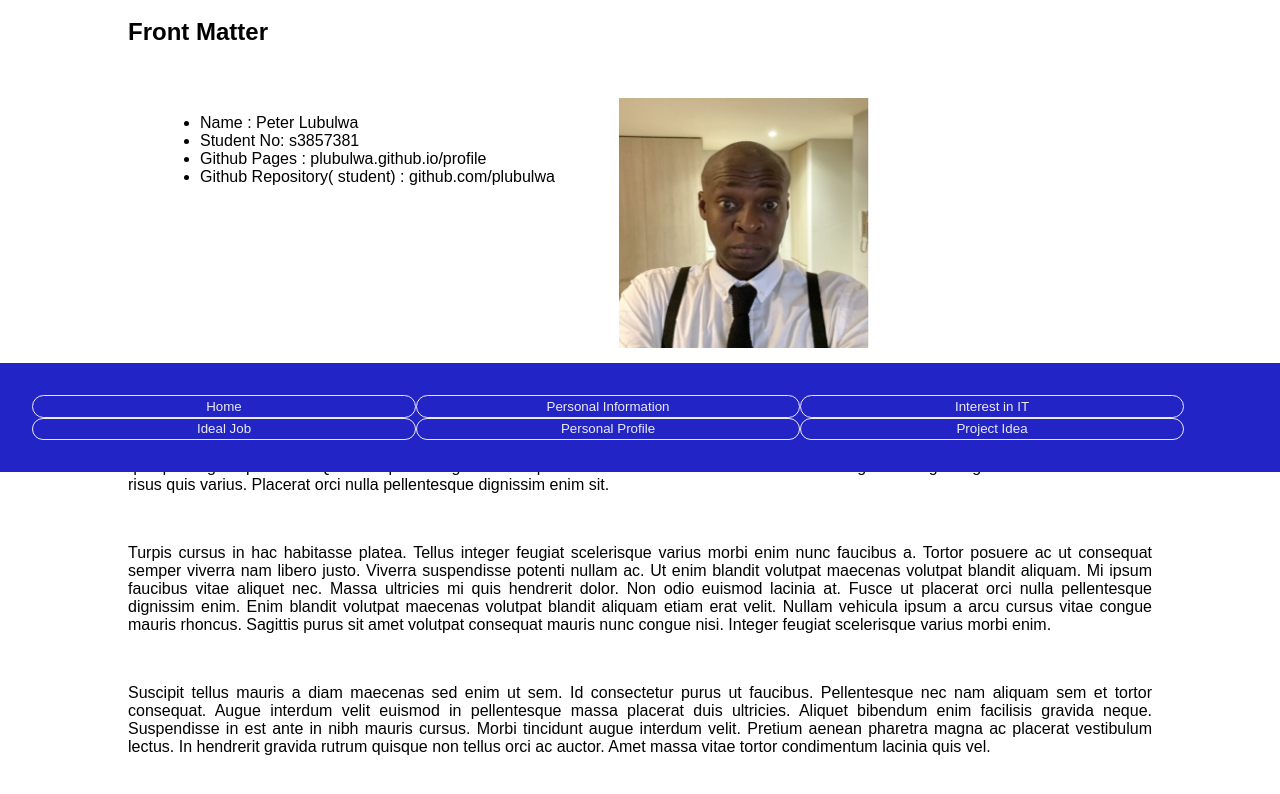
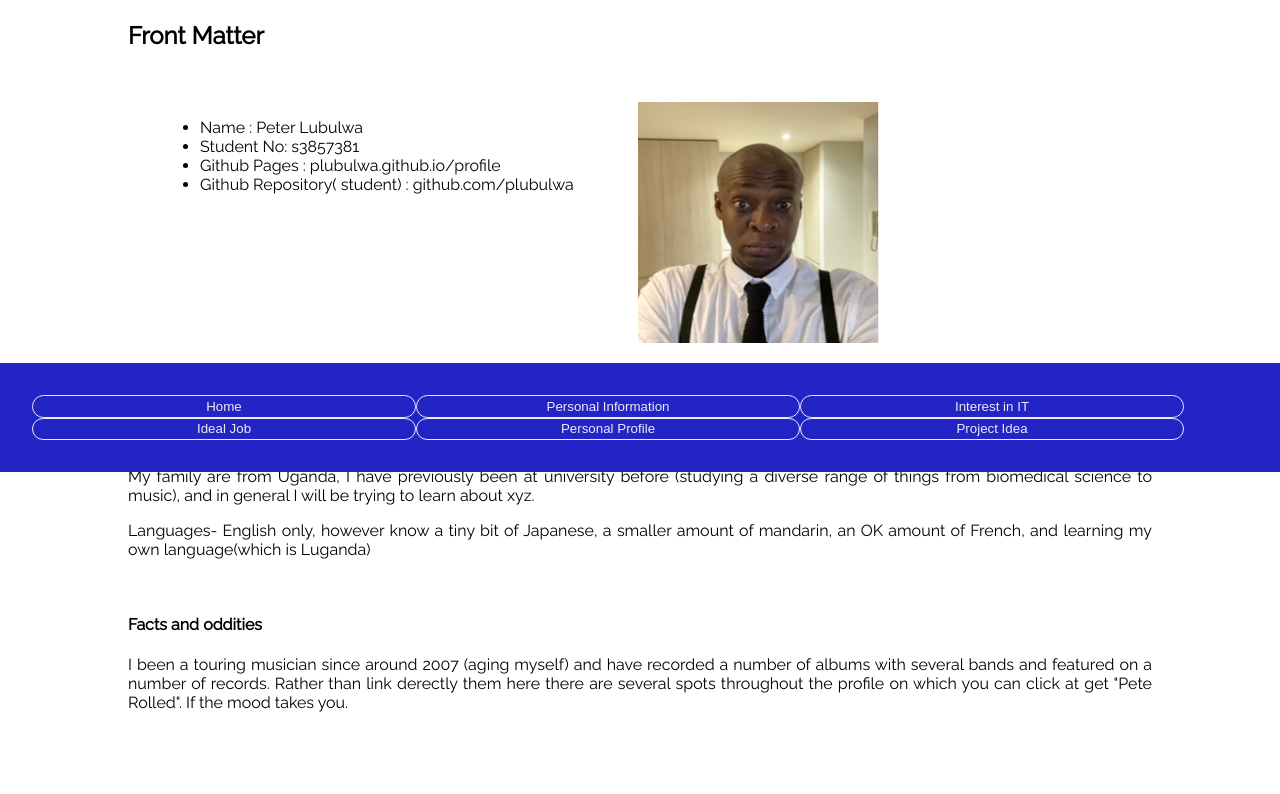
Before and after one commit to plubulwa/student-profile, a React (Create React App) app in the folder student-profile/: page /#/personal-information in a window 1280 px wide. Shown: the part 328-1122 px from the top of the page. Built offline with nearby package versions, Linux system fonts and the light colour scheme.

Commit message:
Font changed to Raleway; sections more clearly denoted

```diff
--- a/student-profile/public/index.html
+++ b/student-profile/public/index.html
@@ -1,14 +1,12 @@
 <!DOCTYPE html>
 <html lang="en">
+
 <head>
   <meta charset="utf-8" />
   <link rel="icon" href="%PUBLIC_URL%/favicon.ico" />
   <meta name="viewport" content="width=device-width, initial-scale=1" />
   <meta name="theme-color" content="#000000" />
-    <meta
-      name="description"
-      content="Web site created using create-react-app"
-    />
+  <meta name="description" content="Web site created using create-react-app" />
   <link rel="apple-touch-icon" href="%PUBLIC_URL%/apple-touch-icon.png" />
   <!--
       manifest.json provides metadata used when your web app is installed on a
@@ -24,8 +22,13 @@
       work correctly both with client-side routing and a non-root public URL.
       Learn how to configure a non-root public URL by running `npm run build`.
     -->
+
+    <link rel="preconnect" href="https://fonts.googleapis.com">
+    <link rel="preconnect" href="https://fonts.gstatic.com" crossorigin>
+    <link href="https://fonts.googleapis.com/css2?family=Raleway:wght@100;400&display=swap" rel="stylesheet">
   <title>Peter Lubulwa - Student Profile</title>
 </head>
+
 <body>
   <noscript>You need to enable JavaScript to run this app.</noscript>
   <div id="root"></div>
@@ -40,4 +43,5 @@
       To create a production bundle, use `npm run build` or `yarn build`.
     -->
 </body>
+
 </html>
--- a/student-profile/src/components/Interest-In-It/Interest-In-It.js
+++ b/student-profile/src/components/Interest-In-It/Interest-In-It.js
@@ -42,7 +42,7 @@ export default function InterestInIt() {
             <h2>The current focus</h2>
             <p> I am interested in programming mainly- with a desire to build applications and web interface which have good to great functionality, are easy to use, and
                 can provide something a little different in how one interacts with and interface, or thinks about how a web page, or and app, should function. I have spent a lot of
-                time learning:
+                time learning:</p>
                 <ul>
                     <li>Java</li>
                     <li>Javascript ('vanilla')</li>
@@ -55,26 +55,8 @@ export default function InterestInIt() {
                     however the first step is to get really good at programming patterns so I can tackle anything.
                 </p>
                 <p>Currently I am working on a small 'portfolio' style puzzle game website made up of modern classics (Sudoku and Wordle). Both are in the process of being coded in the React.JS
-                    framework
-                </p>
-                scelerisque varius morbi enim nunc faucibus a. Tortor posuere
-                ac ut consequat semper viverra nam libero justo. Viverra suspendisse
-                potenti nullam ac. Ut enim blandit volutpat maecenas volutpat blandit
-                aliquam. Mi ipsum faucibus vitae aliquet nec. Massa ultricies mi quis
-                hendrerit dolor. Non odio euismod lacinia at. Fusce ut placerat orci
-                nulla pellentesque dignissim enim. Enim blandit volutpat maecenas volutpat
-                blandit aliquam etiam erat velit. Nullam vehicula ipsum a arcu cursus vitae
-                congue mauris rhoncus. Sagittis purus sit amet volutpat consequat mauris nunc
-                congue nisi. Integer feugiat scelerisque varius morbi enim.</p>
-            <br />
-            <p>Suscipit tellus mauris a diam maecenas sed enim ut sem. Id consectetur
-                purus ut faucibus. Pellentesque nec nam aliquam sem et tortor consequat.
-                Augue interdum velit euismod in pellentesque massa placerat duis
-                ultricies. Aliquet bibendum enim facilisis gravida neque. Suspendisse
-                in est ante in nibh mauris cursus. Morbi tincidunt augue interdum velit.
-                Pretium aenean pharetra magna ac placerat vestibulum lectus. In hendrerit
-                gravida rutrum quisque non tellus orci ac auctor. Amet massa vitae tortor
-                condimentum lacinia quis vel. </p>
+                    framework</p>
+
         </div>
     );
 }
--- a/student-profile/src/components/Personal-Information/Personal-Information.js
+++ b/student-profile/src/components/Personal-Information/Personal-Information.js
@@ -23,51 +23,33 @@ export default function PersonalInformation() {
                 </div>
                 <div className="picture-holder">
                     <img className="profile-pic" src={profilesquare} alt="Peter Lubulwa"></img>
-                    </div>
+                </div>
 
             </div>
 
-            <h2> </h2>
+            <h2> Brief bio</h2>
+            <p>Melbourne born but grew up in Canberra, I am currently and IT student at RMIT. I am very keen
+                on programming and software engineering. My family are from Uganda, I have previously been at
+                university before (studying a diverse range of things from biomedical science to music), and in
+                general I will be trying to learn about xyz.</p>
+            <p>Languages- English only, however know a tiny bit of Japanese, a smaller amount of mandarin, an OK amount of French, and learning my own language(which is Luganda)
+            </p>
+            <br />
+            <h4>Facts and oddities</h4>
+            <p>I been a touring musician since around 2007 (aging myself) and have recorded a number of albums with
+                several bands and featured on a number of records. Rather than link derectly them here there are several
+                spots throughout the profile on which you can click at get "Pete Rolled". If the mood takes you.
+            </p>
+            {/*Include your name, student number, student email address, picture,
+             and some basic background information
+             nationality and culture, education to date, languages spoken etc).
+              Include at least one fact about yourself that others
+             may find interesting, such as a hobby, a pet or your favourite sport or other
+             pastime*/}
 
 
+            <br />
 
-
-            {/*Include your name, student number, student email address, picture,
-        and some basic background information
-    nationality and culture, education to date, languages spoken etc).
-    Include at least one fact about yourself that others
-    may find interesting, such as a hobby, a pet or your favourite sport or other
-    pastime*/}
-            <p>Lorem ipsum dolor sit amet, consectetur adipiscing elit,
-                sed do eiusmod tempor incididunt ut labore et dolore magna aliqua.
-                Diam quis enim lobortis scelerisque fermentum. Ac turpis egestas
-                sed tempus. Varius sit amet mattis vulputate enim nulla aliquet
-                porttitor. Donec adipiscing tristique risus nec feugiat in fermentum.
-                Sed risus ultricies tristique nulla aliquet enim tortor at auctor.
-                Cursus in hac habitasse platea dictumst quisque sagittis purus sit.
-                Quam vulputate dignissim suspendisse in est ante in nibh.
-                Risus nullam eget felis eget. Eget dolor morbi non arcu risus quis
-                varius. Placerat orci nulla pellentesque dignissim enim sit.</p>
-            <br />
-            <p>Turpis cursus in hac habitasse platea. Tellus integer feugiat
-                scelerisque varius morbi enim nunc faucibus a. Tortor posuere
-                ac ut consequat semper viverra nam libero justo. Viverra suspendisse
-                potenti nullam ac. Ut enim blandit volutpat maecenas volutpat blandit
-                aliquam. Mi ipsum faucibus vitae aliquet nec. Massa ultricies mi quis
-                hendrerit dolor. Non odio euismod lacinia at. Fusce ut placerat orci
-                nulla pellentesque dignissim enim. Enim blandit volutpat maecenas volutpat
-                blandit aliquam etiam erat velit. Nullam vehicula ipsum a arcu cursus vitae
-                congue mauris rhoncus. Sagittis purus sit amet volutpat consequat mauris nunc
-                congue nisi. Integer feugiat scelerisque varius morbi enim.</p>
-            <br />
-            <p>Suscipit tellus mauris a diam maecenas sed enim ut sem. Id consectetur
-                purus ut faucibus. Pellentesque nec nam aliquam sem et tortor consequat.
-                Augue interdum velit euismod in pellentesque massa placerat duis
-                ultricies. Aliquet bibendum enim facilisis gravida neque. Suspendisse
-                in est ante in nibh mauris cursus. Morbi tincidunt augue interdum velit.
-                Pretium aenean pharetra magna ac placerat vestibulum lectus. In hendrerit
-                gravida rutrum quisque non tellus orci ac auctor. Amet massa vitae tortor
-                condimentum lacinia quis vel. </p>
         </div>
     );
 }
--- a/student-profile/src/components/Personal-Profile/Personal-Profile.js
+++ b/student-profile/src/components/Personal-Profile/Personal-Profile.js
@@ -1,44 +1,42 @@
 import React from 'react';
 
-export default function PersonalProfile () {
-    return(
+export default function PersonalProfile() {
+    return (
         <div className="content-div">
-        <h1>Personal Profile</h1>
-        <p><i>where I tell you everything inside my mind</i></p>
+            <h1>Personal Profile</h1>
+            <p><i>where I tell you everything inside my mind</i></p>
 
-        <br />
-        <p>#content</p>
+            <br />
+            <p>#content</p>
+            <br></br>
+            <hr></hr>
+            <h2>The Tests</h2>
+            <h3>Test 1: Myer-Briggs-style Personality Test</h3>
+            <p><i>Source :</i></p>
+            <br></br>
+            <h4>Results</h4>
+            <p>Lorem ipsum dolor sit amet, consectetur adipiscing elit,
+                sed do eiusmod tempor incididunt ut labore et dolore magna aliqua..</p>
+            <br />
+            <h3>Test 2: Learning Styles Test</h3>
+            <p><i>Source :</i></p>
+            <br></br>
+            <h4>Results</h4>
+            <p>Lorem ipsum dolor sit amet, consectetur adipiscing elit,
+                sed do eiusmod tempor incididunt ut labore et dolore magna aliqua..</p>
+            <br />
+            <h3>Test 3: Verbal Reasoning Test </h3>
+            <p><i>Source :</i></p>
+            <br></br>
+            <h4>Results</h4>
+            <p>Lorem ipsum dolor sit amet, consectetur adipiscing elit,
+                sed do eiusmod tempor incididunt ut labore et dolore magna aliqua..</p>
+            <br />
+            <h3>Context around these results</h3>
+            <br></br>
+            <p>What does it all mean??</p>
+            <br />
 
-        <p>Lorem ipsum dolor sit amet, consectetur adipiscing elit,
-                sed do eiusmod tempor incididunt ut labore et dolore magna aliqua.
-                Diam quis enim lobortis scelerisque fermentum. Ac turpis egestas
-                sed tempus. Varius sit amet mattis vulputate enim nulla aliquet
-                porttitor. Donec adipiscing tristique risus nec feugiat in fermentum.
-                Sed risus ultricies tristique nulla aliquet enim tortor at auctor.
-                Cursus in hac habitasse platea dictumst quisque sagittis purus sit.
-                Quam vulputate dignissim suspendisse in est ante in nibh.
-                Risus nullam eget felis eget. Eget dolor morbi non arcu risus quis
-                varius. Placerat orci nulla pellentesque dignissim enim sit.</p>
-            <br />
-            <p>Turpis cursus in hac habitasse platea. Tellus integer feugiat
-                scelerisque varius morbi enim nunc faucibus a. Tortor posuere
-                ac ut consequat semper viverra nam libero justo. Viverra suspendisse
-                potenti nullam ac. Ut enim blandit volutpat maecenas volutpat blandit
-                aliquam. Mi ipsum faucibus vitae aliquet nec. Massa ultricies mi quis
-                hendrerit dolor. Non odio euismod lacinia at. Fusce ut placerat orci
-                nulla pellentesque dignissim enim. Enim blandit volutpat maecenas volutpat
-                blandit aliquam etiam erat velit. Nullam vehicula ipsum a arcu cursus vitae
-                congue mauris rhoncus. Sagittis purus sit amet volutpat consequat mauris nunc
-                congue nisi. Integer feugiat scelerisque varius morbi enim.</p>
-            <br />
-            <p>Suscipit tellus mauris a diam maecenas sed enim ut sem. Id consectetur
-                purus ut faucibus. Pellentesque nec nam aliquam sem et tortor consequat.
-                Augue interdum velit euismod in pellentesque massa placerat duis
-                ultricies. Aliquet bibendum enim facilisis gravida neque. Suspendisse
-                in est ante in nibh mauris cursus. Morbi tincidunt augue interdum velit.
-                Pretium aenean pharetra magna ac placerat vestibulum lectus. In hendrerit
-                gravida rutrum quisque non tellus orci ac auctor. Amet massa vitae tortor
-                condimentum lacinia quis vel. </p>
-    </div>
+        </div>
     );
 }
--- a/student-profile/src/index.css
+++ b/student-profile/src/index.css
@@ -1,6 +1,6 @@
 body {
   margin: auto;
-  font-family: Arial, Helvetica, sans-serif;
+  font-family: 'Raleway', sans-serif;
   font-size: 8pt;
 }
 
```
Lines whose indentation alone changed are shown as unchanged.
